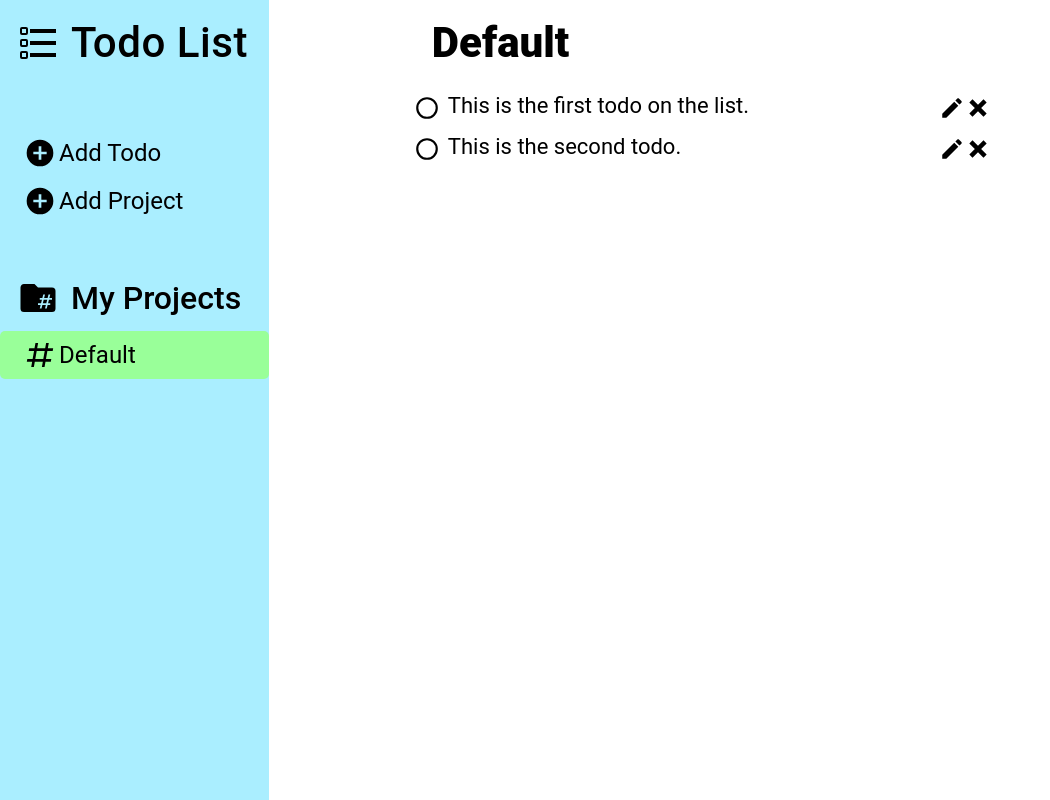
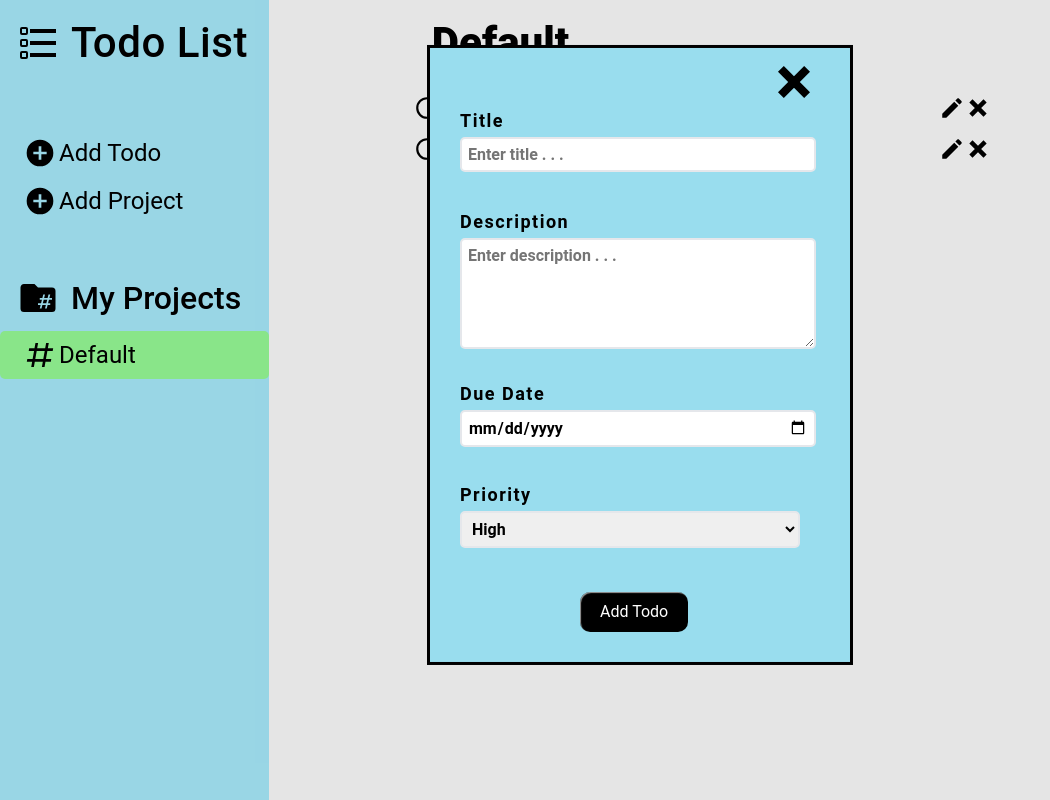
Before and after one commit to manoj-ca/odin-todo-list, a website built with webpack: page src/template.html in a window 1280 px wide. Both pictures are taken after a click on the button "Add Todo". Shown: the whole page, without its empty margins (0-1050 px from the left). Built offline with nearby package versions, Linux system fonts and the light colour scheme.

Commit message:
add todo popup

```diff
--- a/src/sidebar.js
+++ b/src/sidebar.js
@@ -12,6 +12,10 @@ const nametitle = document.createElement("div");
 
 const menu = document.createElement("div");
 const addtodo = document.createElement("button");
+const tododialog = document.querySelector(".todo-dialog");
+const todoclose = document.querySelector(".todo-dialog > button");
+const todoform = document.querySelector(".todo-form");
+
 const addproject = document.createElement("button");
 
 const projects = document.createElement("div");
@@ -41,6 +45,13 @@ const addMenu = (() => {
   addtodo.type = "button";
   addtodo.textContent = "Add Todo";
   menu.appendChild(addtodo);
+  addtodo.addEventListener("click", () => {
+    tododialog.showModal();
+  });
+  todoclose.addEventListener("click", () => {
+    todoform.reset();
+    tododialog.close();
+  });
   addproject.classList.add("add-project");
   addproject.type = "button";
   addproject.textContent = "Add Project";
--- a/src/styles.css
+++ b/src/styles.css
@@ -193,3 +193,88 @@ input[type="checkbox"] {
   font-weight: normal;
   margin: 8px;
 }
+
+.todo-dialog {
+  position: fixed;
+  top: 25%;
+  left: 50%;
+  transform: translate(-50%, -25%);
+  background-color: #99ddee;
+}
+
+.close {
+  margin: 0px;
+  background-color: rgba(0, 0, 0, 0);
+  border: none;
+  margin-top: 10px;
+  margin-left: 340px;
+}
+
+.close:hover {
+  cursor: pointer;
+  filter: brightness(0) saturate(100%) invert(92%) sepia(0%) saturate(1494%) hue-rotate(344deg) brightness(94%) contrast(86%);
+}
+
+form {
+  padding: 0px 30px 30px;
+}
+
+.todo-input {
+  display: grid;
+  grid-template-rows: 1fr 2fr 1fr 1fr 0.1fr;
+  row-gap: 30px;
+}
+
+.input {
+  width: 360px;
+}
+
+.label {
+  font-size: 18px;
+  font-weight: bold;
+  letter-spacing: 1.5px;
+}
+
+.text {
+  font-size: 16px;
+  font-weight: bold;
+  width: 340px;
+  border: 2px solid #E5E7EB;
+  border-radius: 5px;
+  padding: 6px;
+  margin-top: 6px;
+  outline: none;
+}
+
+.submit {
+  margin-left: 120px;
+}
+
+.black {
+  border: 0;
+  line-height: 2.5;
+  padding: 0px 20px;
+  font-size: 1rem;
+  text-align: center;
+  color: #fff;
+  text-shadow: 1px 1px 1px #000;
+  border-radius: 10px;
+  background-color: rgb(0 0 0);
+  background-image: linear-gradient(to top left,
+      rgb(0 0 0 / 0.2),
+      rgb(0 0 0 / 0.2) 30%,
+      rgb(0 0 0 / 0));
+  box-shadow:
+    inset 1px 1px 1px rgb(255 255 255 / 0.6),
+    inset -1px -1px 1px rgb(0 0 0 / 0.6);
+}
+
+.black:hover {
+  background-color: #333;
+}
+
+.black:active {
+  box-shadow:
+    inset -1px -1px 1px rgb(255 255 255 / 0.6),
+    inset 1px 1px 1px rgb(0 0 0 / 0.6);
+}
--- a/src/template.html
+++ b/src/template.html
@@ -9,59 +9,36 @@
 
 <body>
   <div class="content">
-<!--
-    <div class="sidebar">
-      <div class="name">
-        <div class="icon">
-          <img src="./images/todo-list.svg" width="48px" />
+    <dialog class="todo-dialog">
+      <button class="close" autofocus>
+        <img src="./images/close-thick.svg" width="48px" />
+      </button>
+      <form class="todo-form" action="example.com/path" method="post">
+        <div class="todo-input">
+          <div class="input">
+            <label class="label" for="title"><span>Title</span></label>
+            <input class="text" type="text" name="title" placeholder="Enter title . . ." required />
+          </div>
+          <div class="input">
+            <label class="label" for="description"><span>Description</span></label>
+            <textarea class="text" name="description" rows="5" cols="40" placeholder="Enter description . . ."></textarea>
+          </div>
+          <div class="input">
+            <label class="label" for="due-date"><span>Due Date</span></label>
+            <input class="text" type="date" name="due-date" placeholder="Due Date" />
+          </div>
+          <div class="input">
+            <label class="label" for="priority">Priority</label>
+            <select class="text" name="priority">
+              <option value=1>High</option>
+              <option value=2>Moderate</option>
+              <option value=3>Low</option>
+            </select>
+          </div>
         </div>
-        <div class="title">Todo List</div>
-      </div>
-      <div class="menu">
-        <button class="add-todo" type="button">Add Todo</button>
-        <button class="add-project" type="button">Add Project</button>
-      </div>
-      <div class="projects">
-        <div class="icon">
-          <img src="./images/folder-pound.svg" width="42px" />
-        </div>
-        <div class="title">My Projects</div>
-      </div>
-      <div class="project">
-        <button class="project-btn" type="button">Default</button>
-        <button class="project-btn" type="button">New Project</button>
-      </div>
-    </div>
-    <div class="main">
-      <div class="title">Default</div>
-      <div class="todos">
-        <div class="todo">
-          <button class="circle-btn">
-            <img class="circle" src="./images/circle-outline.svg" width="26px" />
-          </button>
-          <div class="title">This is the first todo on the list.</div>
-          <button class="edit-btn">
-            <img class="edit" src="./images/pencil.svg" width="26px" />
-          </button>
-          <button class="delete-btn">
-            <img class="delete" src="./images/close-thick.svg" width="26px" />
-          </button>
-        </div>
-        <div class="todo">
-          <button class="circle-btn">
-            <img class="circle" src="./images/circle-outline.svg" width="26px" />
-          </button>
-          <div class="title">This is the second todo.</div>
-          <button class="edit-btn">
-            <img class="pencil" src="./images/pencil.svg" width="26px" />
-          </button>
-          <button class="delete-btn">
-            <img class="close" src="./images/close-thick.svg" width="26px" />
-          </button>
-        </div>
-      </div>
-    </div>
-  -->
+        <button class="black submit" type="submit">Add Todo</button>
+      </form>
+    </dialog>
   </div>
 </body>
 
```
